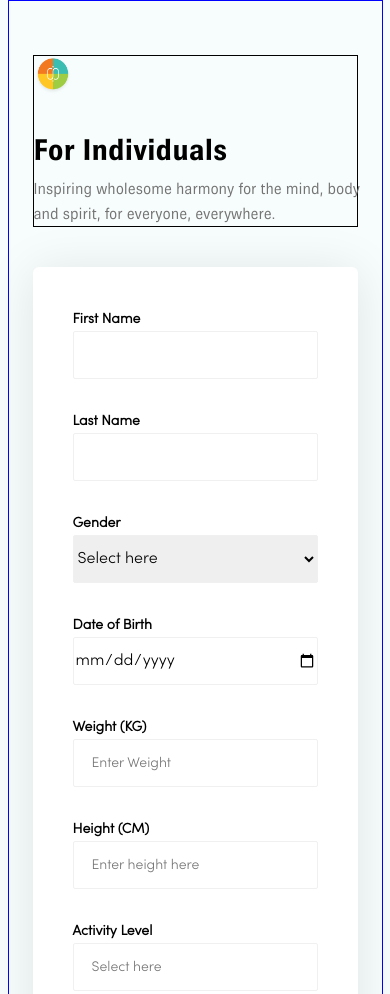
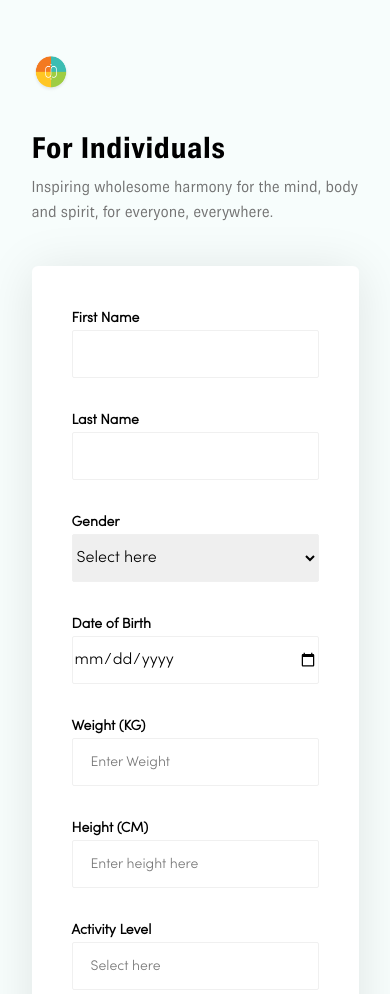
Before and after one commit to IgeIbukun7/Altschool-Assignment1, a plain HTML site: page index.html in a window 390 px wide. Shown: the top 994 px of the page. Drawn offline with Linux system fonts and the light colour scheme.

Commit message:
modified css

```diff
--- a/style.css
+++ b/style.css
@@ -205,11 +205,9 @@ footer{
   .container{
     flex-direction:column;
     padding: 24px;
-    border: 1px blue solid;
    gap:40px 0;
 }
  .left{
-  border: 1px  black solid;
   max-width: 327px;
   height: 172px;
   margin-block-start: 30px;
```
